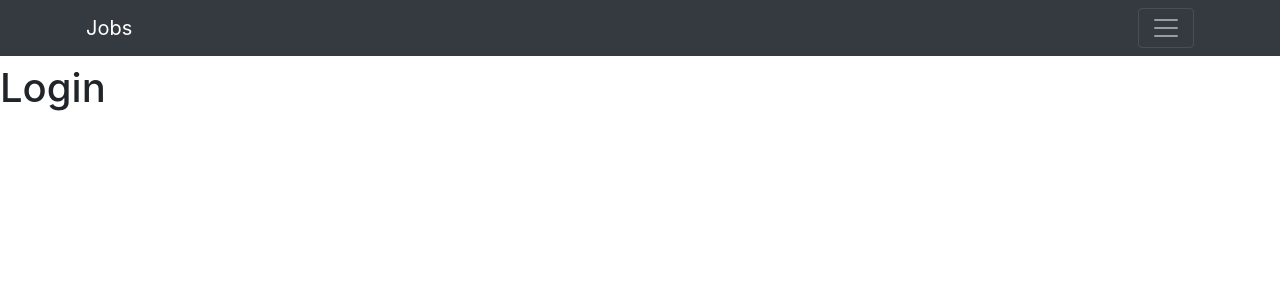
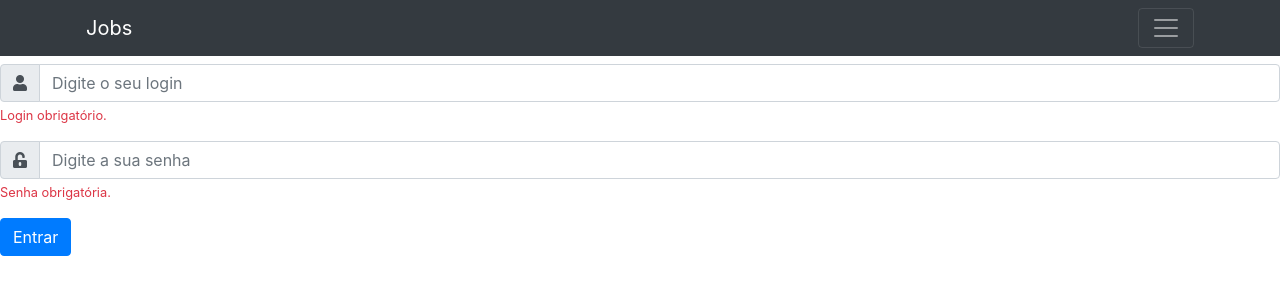
Before and after one commit to geprojetos/react-jobs, a React (Create React App) app: page /login in a window 1280 px wide. Shown: the top 300 px of the page. Built offline with nearby package versions, Linux system fonts and the light colour scheme.

Commit message:
Criando estrutura básica do formulário de login

```diff
--- /dev/null
+++ b/src/login/components/form/loginForm.js
@@ -0,0 +1,62 @@
+import React, { Component } from 'react';
+
+class LoginForm extends Component {
+
+    render() {
+        return (
+            <form>
+                <fieldset>
+                    <div className="form-group">
+                        <label class="sr-only" htmlFor="login">Login de usuário</label>
+
+                        <div className="input-group">
+                            <div className="input-group-prepend">
+                                <div className="input-group-text">
+                                    <i class="fas fa-user"></i>
+                                </div>
+                            </div>
+
+                            <input
+                                type="email"
+                                className="form-control"
+                                id="login"
+                                aria-describedby="loginMsgErro"
+                                placeholder="Digite o seu login"
+                            />
+                        </div>
+
+                        <small id="loginMsgErro" className="form-text text-danger">Login obrigatório.</small>
+                    </div>
+
+                    <div className="form-group">
+                        <label class="sr-only" htmlFor="password">Senha</label>
+
+                        <div className="input-group">
+                            <div className="input-group-prepend">
+                                <div className="input-group-text">
+                                    <i class="fas fa-unlock-alt"></i>
+                                </div>
+                            </div>
+
+                            <input
+                                type="password"
+                                className="form-control"
+                                id="password"
+                                aria-describedby="passwordMgsErro"
+                                placeholder="Digite a sua senha"
+                            />
+                        </div>
+
+                        <small id="passwordMgsErro" className="form-text text-danger">Senha obrigatória.</small>
+                    </div>
+                </fieldset>
+
+                <fieldset>
+                    <button type="submit" className="btn btn-primary">Entrar</button>
+                </fieldset>
+            </form>
+        );
+    }
+}
+
+export default LoginForm;
--- a/src/login/pages/login-page/LoginPage.js
+++ b/src/login/pages/login-page/LoginPage.js
@@ -1,10 +1,11 @@
 import React, { Component } from 'react';
+import LoginForm from '../../components/form/loginForm';
 
 class LoginPage extends Component {
 
     render() {
         return (
-            <h1>Login</h1>
+            <LoginForm />
         );
     }
 }
```
